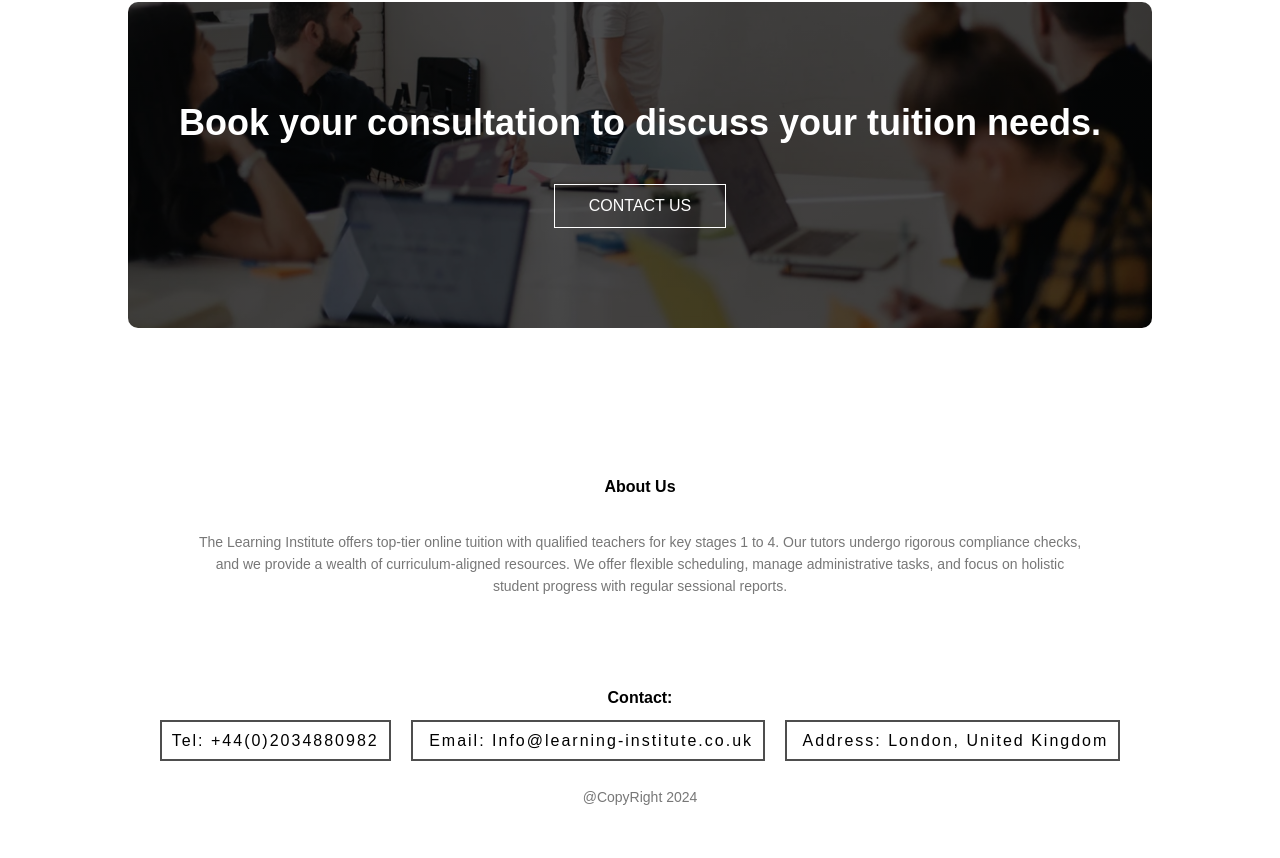
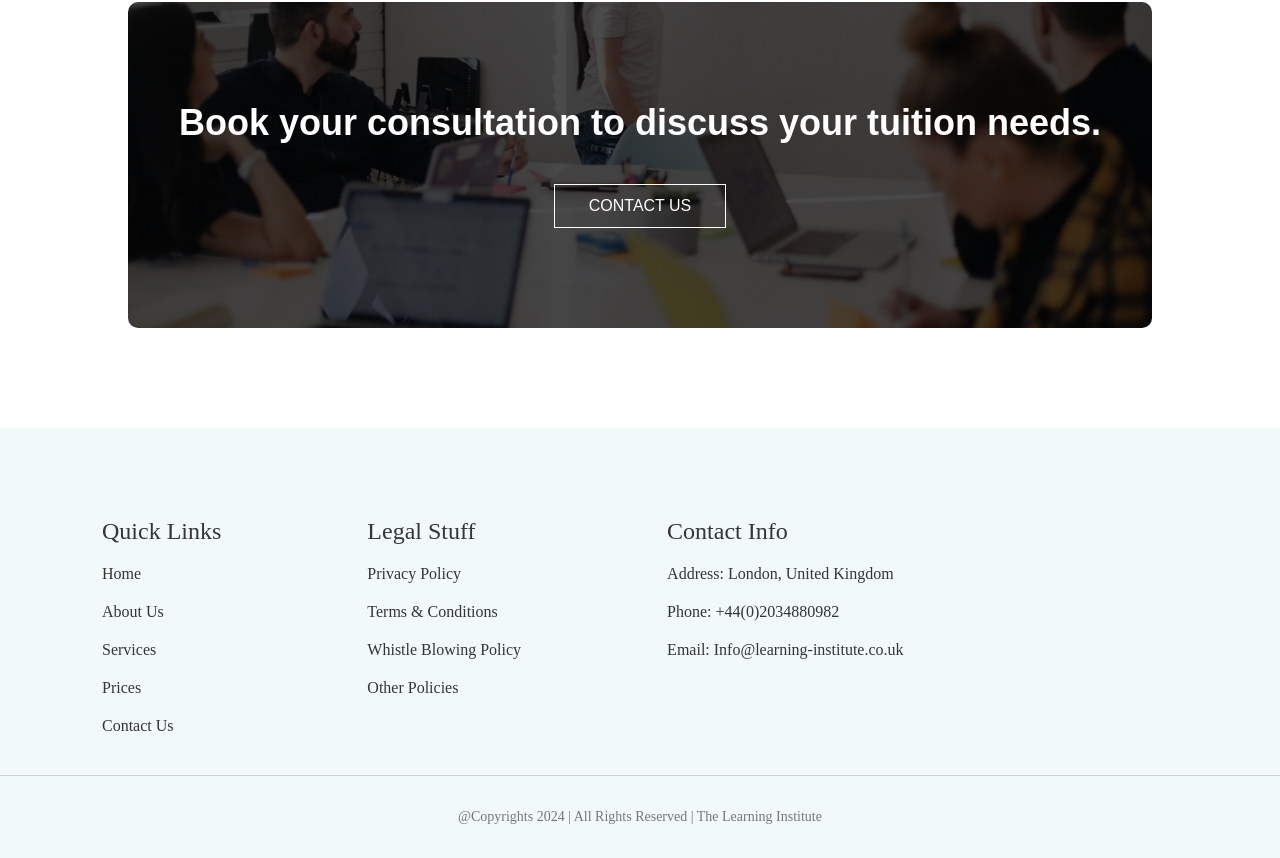
Before and after one commit to AbdulSufi/The-Learning-Institute-New-, a React (Create React App) app: page / in a window 1280 px wide. Shown: the part 3213-4071 px from the top of the page. Built offline with nearby package versions, Linux system fonts and the light colour scheme.

Commit message:
Footer update

```diff
--- a/src/App.css
+++ b/src/App.css
@@ -379,12 +379,12 @@ h3{
 }
 
 /* -----------footer---------- */
-
+/*
 .footer{
   width: 100%;
   text-align: center;
   padding: 30px 0;
-  /* background-color:rgba(47, 193, 255, 0.6); */
+
 }
 
 .footer p{
@@ -405,7 +405,76 @@ h3{
   cursor: pointer;
   padding: 18px 0;
 }
+  */
 
+  footer {
+    background: #F1F9F9;
+    max-width: 1728px;
+    padding: 80px 92px 30px 92px;
+    display: flex;
+    justify-content: space-between;
+}
+
+.footerHeadings {
+    color: #353535;
+    text-align: left;
+    font-family: "Alata";
+    font-size: 24px;
+    font-style: normal;
+    font-weight: 400;
+    line-height: normal;
+}
+
+
+.footerText {
+    color: #353535;
+    text-align: left;
+    font-family: Alata;
+    font-size: 16px;
+    font-style: normal;
+    font-weight: 400;
+    line-height: normal;
+}
+
+.footerImage {
+    width: 300px;
+    height: 135px;
+    border-radius: 6px;
+}
+
+.footerIcon1 {
+    width: 106px;
+    height: 95px;
+}
+
+.footerIcon2 {
+    width: 100px;
+    height: 100px;
+}
+
+.footerContent {
+    display: flex;
+    align-items: flex-start;
+    gap: 126px;
+    max-width: 1099px;
+}
+
+.copyrightSection {
+    display: flex;
+    max-width: 1728px;
+    padding: 20px 92px;
+    justify-content: center;
+    align-items: center;
+    border-top: 1px solid #CDCDCD;
+    background: #F1F9F9;
+    color: #353535;
+    text-align: center;
+    font-family: 'Alata';
+    font-size: 16px;
+    font-style: normal;
+    font-weight: 400;
+    line-height: normal;
+}
 /* ----------About Us Page-------- */
 
 .sub-header{
--- a/src/Components/Footer.js
+++ b/src/Components/Footer.js
@@ -1,9 +1,11 @@
 import React from "react";
+import logo from "../images/logo.png"
+
 
 export default function Footer() {
   return (
     <div>
-      <section class="footer">
+      {/* <section class="footer">
         <h4>About Us</h4>
         <p>
           The Learning Institute offers top-tier online tuition with qualified
@@ -31,7 +33,46 @@ export default function Footer() {
           <p>@CopyRight 2024</p>
         </div>
 
-      </section>
+      </section>  */}
+
+<footer>
+
+
+
+        <div class="footerContent">
+
+            <div class="quickLinks">
+                <p class="footerHeadings">Quick Links</p>
+                <p class="footerText">Home</p>
+                <p class="footerText">About Us</p>
+                <p class="footerText">Services</p>
+                <p class="footerText">Prices</p>
+                <p class="footerText">Contact Us</p>
+            </div>
+
+            <div class="legalServices">
+                <p class="footerHeadings">Legal Stuff</p>
+                <p class="footerText">Privacy Policy</p>
+                <p class="footerText">Terms & Conditions</p>
+                <p class="footerText">Whistle Blowing Policy</p>
+                <p class="footerText">Other Policies</p>
+            </div>
+
+            <div class="ourServices">
+                <p class="footerHeadings">Contact Info</p>
+                <p class="footerText">Address: London, United Kingdom</p>
+                <p class="footerText">Phone: +44(0)2034880982 </p>
+                <p class="footerText">Email: Info@learning-institute.co.uk</p>
+
+            </div>
+
+
+        </div>
+    </footer>
+
+    <div class="copyrightSection">
+        <p> @Copyrights 2024 | All Rights Reserved | The Learning Institute</p>
+    </div>
 
     </div>
   );
```
